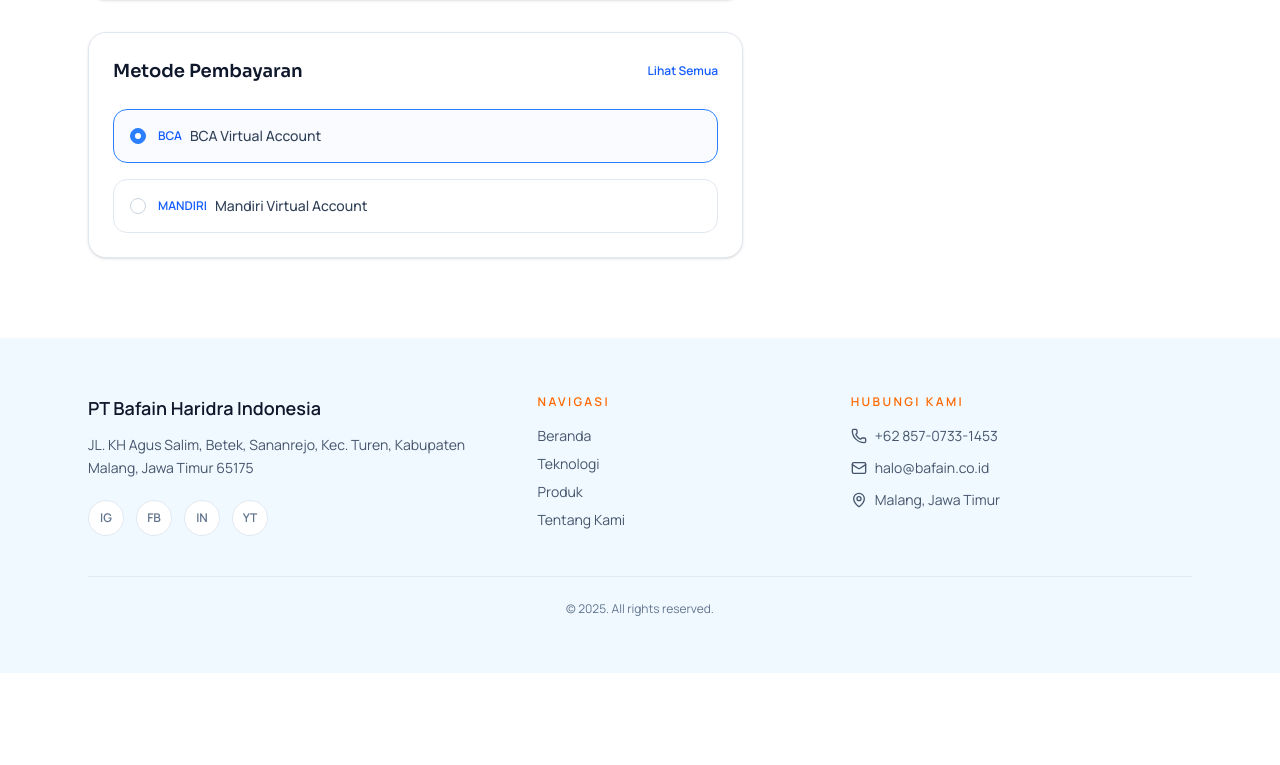
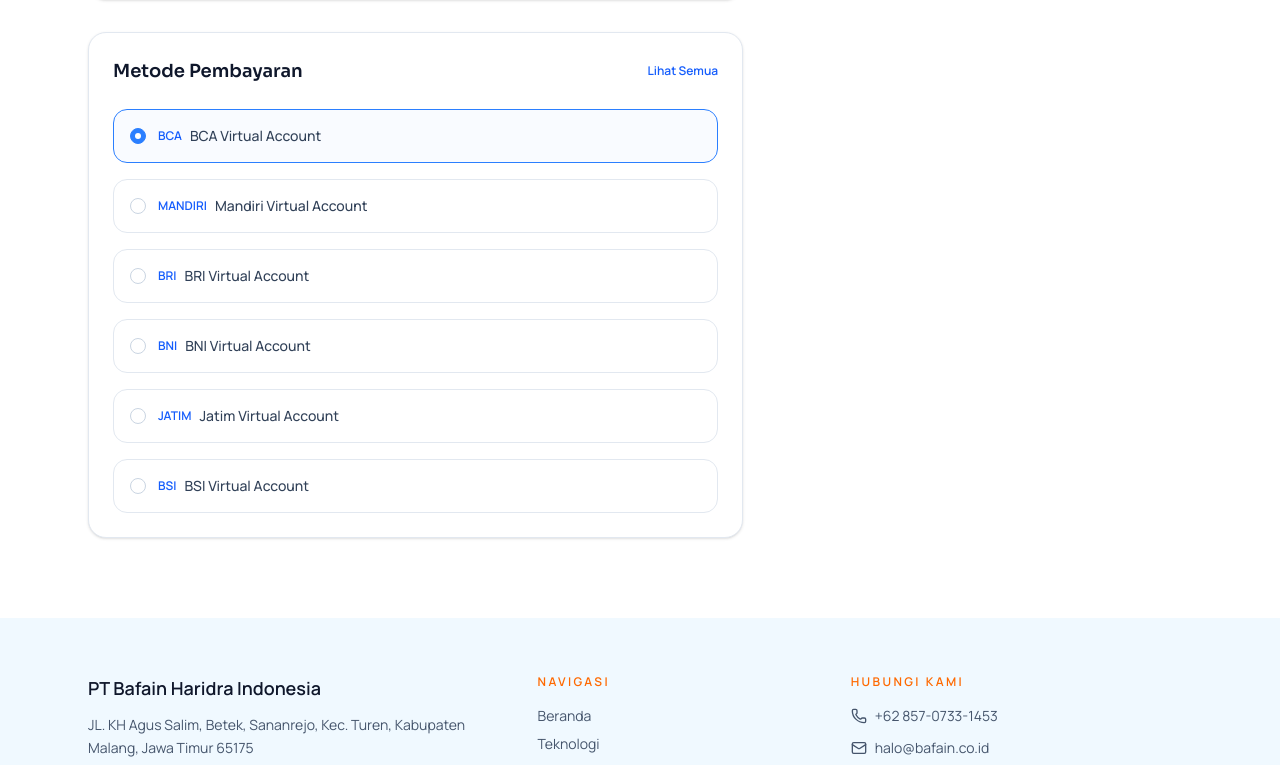
Before and after one commit to Haeryz/Bafain, a React (Vite) app: page /pemesanan in a window 1280 px wide. Shown: the part 1178-1943 px from the top of the page. Before the commit the page ends 1851 px from the top, so only its background shows below. Built offline with nearby package versions, Linux system fonts and the light colour scheme.

Commit message:
Halaman Pemesanan V2

```diff
--- a/src/pages/Pemesanan.tsx
+++ b/src/pages/Pemesanan.tsx
@@ -25,11 +25,16 @@
 const paymentMethods = [
   { id: "bca", label: "BCA Virtual Account" },
   { id: "mandiri", label: "Mandiri Virtual Account" },
+  { id: "bri", label: "BRI Virtual Account" },
+  { id: "bni", label: "BNI Virtual Account" },
+  { id: "jatim", label: "Jatim Virtual Account" },
+  { id: "bsi", label: "BSI Virtual Account" },
 ]
 
 export function Pemesanan() {
   const [selectedShipping, setSelectedShipping] = useState("standar")
   const [selectedPayment, setSelectedPayment] = useState("bca")
+  const [showAllPayments, setShowAllPayments] = useState(false)
 
   return (
     <PageLayout>
@@ -142,7 +147,7 @@
                       key={option.id}
                       type="button"
                       onClick={() => setSelectedShipping(option.id)}
-                      className={`flex w-full items-center justify-between rounded-xl border px-4 py-4 text-left transition ${
+                      className={`flex w-full cursor-pointer items-center justify-between rounded-xl border px-4 py-4 text-left transition ${
                         isActive
                           ? "border-blue-500 bg-blue-50/40"
                           : "border-slate-200 bg-white hover:border-slate-300"
@@ -185,20 +190,32 @@
                 </h2>
                 <button
                   type="button"
-                  className="text-xs font-semibold text-blue-600"
+                  onClick={() => setShowAllPayments((prev) => !prev)}
+                  className="cursor-pointer text-xs font-semibold text-blue-600"
                 >
                   Lihat Semua
                 </button>
               </div>
               <div className="mt-6 space-y-4 text-sm text-slate-700">
-                {paymentMethods.map((method) => {
+                {(showAllPayments
+                  ? [
+                      ...paymentMethods,
+                      { id: "jateng", label: "Jateng Virtual Account" },
+                      { id: "jago", label: "Jago Virtual Account" },
+                      { id: "jago-syariah", label: "Jago Syariah Virtual Account" },
+                      { id: "seabank", label: "Seabank Virtual Account" },
+                      { id: "dana", label: "DANA" },
+                      { id: "bca-syariah", label: "BCA Syariah Virtual Account" },
+                    ]
+                  : paymentMethods
+                ).map((method) => {
                   const isActive = selectedPayment === method.id
                   return (
                     <button
                       key={method.id}
                       type="button"
                       onClick={() => setSelectedPayment(method.id)}
-                      className={`flex w-full items-center gap-3 rounded-xl border px-4 py-4 text-left transition ${
+                      className={`flex w-full cursor-pointer items-center gap-3 rounded-xl border px-4 py-4 text-left transition ${
                         isActive
                           ? "border-blue-500 bg-blue-50/40"
                           : "border-slate-200 bg-white hover:border-slate-300"
@@ -252,7 +269,7 @@
                 <span className="text-orange-500">Rp 550.000</span>
               </div>
             </div>
-            <button className="mt-6 w-full rounded-full bg-blue-600 px-6 py-3 text-sm font-semibold text-white shadow-sm transition hover:bg-blue-700">
+            <button className="mt-6 w-full cursor-pointer rounded-full bg-blue-600 px-6 py-3 text-sm font-semibold text-white shadow-sm transition hover:bg-blue-700">
               Bayar Sekarang
             </button>
           </div>
```
